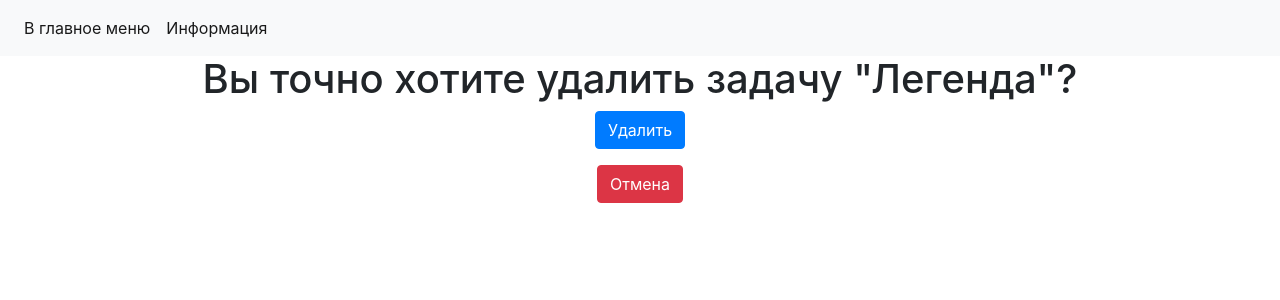
After one commit to Aitmatow/internet-shop, a Django app: page /product/delete/1 in a window 1280 px wide. The commit adds this page. Shown: the top 300 px of the page. Run offline with Django 3.2, Linux system fonts and the light colour scheme; data comes from the database, SQL or seed files in the repository; some libraries are stand-ins or nearby versions.

Commit message:
Этап 3. Добавил удаление с подтверждением. Этап 3 завершен.

```diff
--- a/source/main/urls.py
+++ b/source/main/urls.py
@@ -23,5 +23,6 @@ urlpatterns = [
     path('product/<int:pk>', views.products_find_view, name = 'product_view'),
     path('product/add/', views.product_add_view, name = 'product_add'),
     path('product/update/<int:pk>', views.products_update_view, name = 'product_update'),
+    path('product/delete/<int:pk>', views.product_delete_view, name = 'product_delete'),
 
 ]
--- /dev/null
+++ b/source/webapp/templates/delete.html
@@ -0,0 +1,15 @@
+{% extends "base.html" %}
+{% block title %}Delete Product{% endblock %}
+{% block menu %}
+    <li class="nav-item active">
+            <a class="nav-link" href="{% url 'product_view' product.pk %}">Информация<span class="sr-only">(current)</span></a>
+    </li>
+{% endblock %}
+{% block content %}
+    <h1 class="text-center">Вы точно хотите удалить задачу "{{ product }}"?</h1>
+    <form method="POST" action="{% url "product_delete" product.pk %}" class="text-center">
+        {% csrf_token %}
+        <p><input type="submit" value="Удалить" class="btn btn-primary"></p>
+        <p><a href="{% url "product_view" product.pk %}" class="btn btn-danger">Отмена</a></p>
+    </form>
+{% endblock %}
--- a/source/webapp/templates/index.html
+++ b/source/webapp/templates/index.html
@@ -22,7 +22,7 @@
                     <p class="card-text">Цена:{{ product.price }}</p>
                     <a href="{% url 'product_view' product.pk %}" class="btn btn-info">Открыть</a>
                     <a href="{% url 'product_update' product.pk %}" class="btn btn-info">Редактировать</a>
-{#                    <a href="{% url 'task_delete' article.pk %}" class="btn btn-info">Удалить</a>#}
+                    <a href="{% url 'product_delete' product.pk %}" class="btn btn-info">Удалить</a>
                   </div>
                 </div>
             {% endfor %}
--- a/source/webapp/views.py
+++ b/source/webapp/views.py
@@ -77,3 +77,12 @@ def products_update_view(request, pk):
         else:
             return render(request, 'update.html', context={'form':form,
             'product':product})
+
+
+def product_delete_view(request, pk):
+    product = get_object_or_404(Product, pk=pk)
+    if request.method == 'GET':
+        return render(request, 'delete.html', context={'product': product})
+    elif request.method == 'POST':
+        product.delete()
+        return redirect('index')
```
